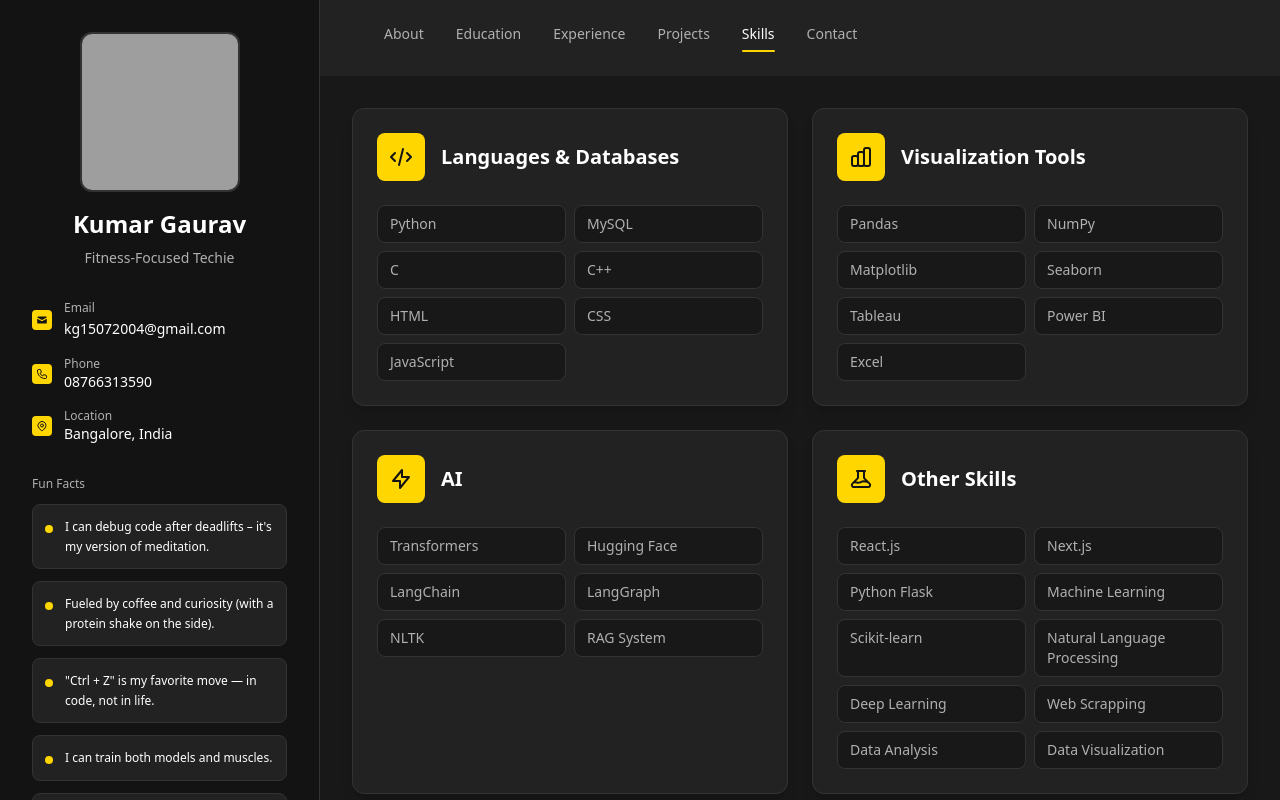
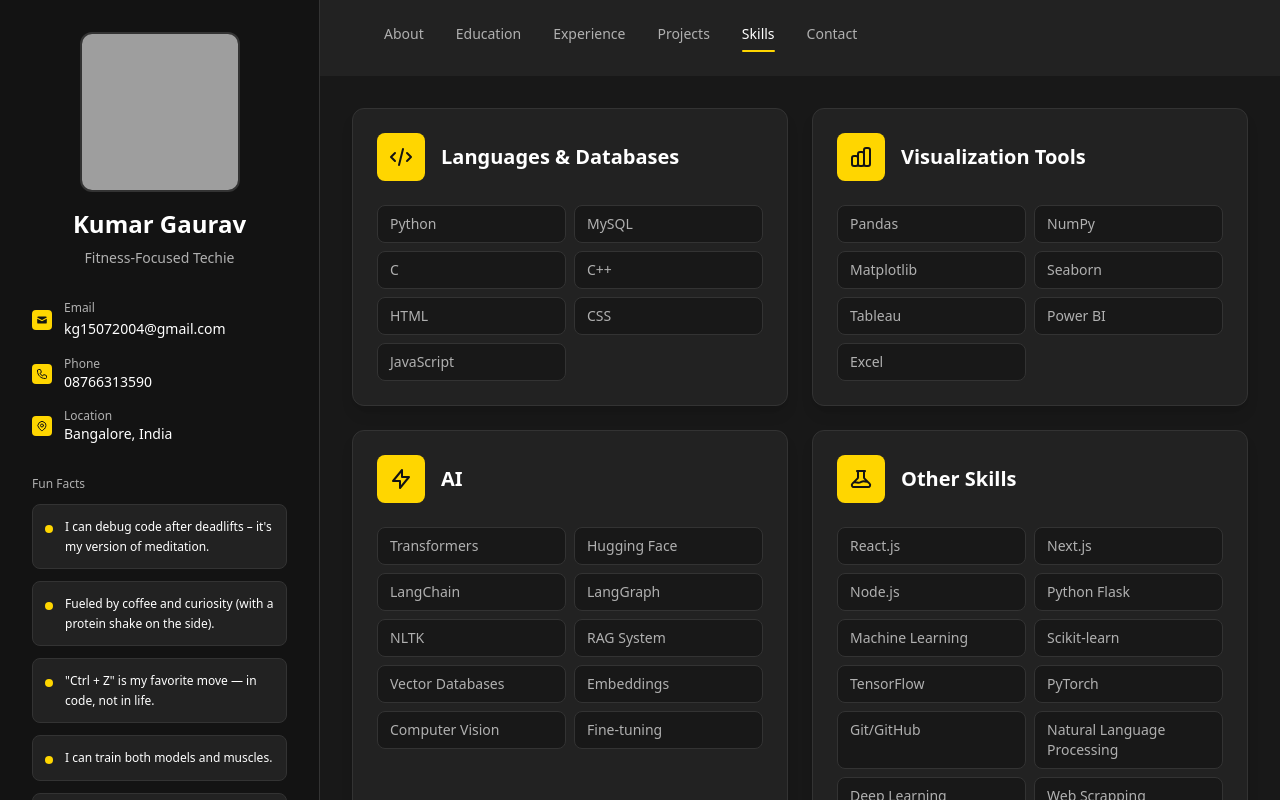
Before and after one commit to 1415-da/MY_PORTFOLIO, a React (Create React App) app: page / in a window 1280 px wide. Both pictures are taken after a click on the button "Skills". Shown: the top 800 px of the page. Built offline with nearby package versions, Linux system fonts and the light colour scheme; grey boxes are pictures that could not be loaded.

Commit message:
skills updated

```diff
--- a/src/components/Skills.js
+++ b/src/components/Skills.js
@@ -21,16 +21,35 @@ const skills = [
   { name: "LangGraph", group: "AI" },
   { name: "NLTK", group: "AI" },
   { name: "RAG System", group: "AI" },
+  { name: "Vector Databases", group: "AI" },
+  { name: "Embeddings", group: "AI" },
+  { name: "Computer Vision", group: "AI" },
+  { name: "Fine-tuning", group: "AI" },
   { name: "React.js", group: "Other Skills" },
   { name: "Next.js", group: "Other Skills" },
+  { name: "Node.js", group: "Other Skills" },
   { name: "Python Flask", group: "Other Skills" },
   { name: "Machine Learning", group: "Other Skills" },
   { name: "Scikit-learn", group: "Other Skills" },
+  { name: "TensorFlow", group: "Other Skills" },
+  { name: "PyTorch", group: "Other Skills" },
+  { name: "Git/GitHub", group: "Other Skills" },
   { name: "Natural Language Processing", group: "Other Skills" },
   { name: "Deep Learning", group: "Other Skills" },
   { name: "Web Scrapping", group: "Other Skills" },
-  { name: "Data Analysis", group: "Other Skills" },
-  { name: "Data Visualization", group: "Other Skills" },
+  { name: "Scalability", group: "System Design" },
+  { name: "API Design", group: "System Design" },
+  { name: "Microservices", group: "System Design" },
+  { name: "Caching", group: "System Design" },
+  { name: "Load Balancing", group: "System Design" },
+  { name: "Database Design", group: "System Design" },
+  { name: "Distributed Systems", group: "System Design" },
+  { name: "High Availability", group: "System Design" },
+  { name: "Analytical Problem-Solving", group: "Soft Skills" },
+  { name: "Data Storytelling", group: "Soft Skills" },
+  { name: "Collaboration", group: "Soft Skills" },
+  { name: "Adaptability", group: "Soft Skills" },
+  { name: "Stakeholder Communication", group: "Soft Skills" },
 ];
 
 const grouped = skills.reduce((acc, skill) => {
@@ -58,6 +77,16 @@ const groupIcons = {
   "Other Skills": (
     <svg className="w-5 h-5 md:w-6 md:h-6 text-[#131313]" fill="none" stroke="currentColor" viewBox="0 0 24 24">
       <path strokeLinecap="round" strokeLinejoin="round" strokeWidth={2} d="M19.428 15.428a2 2 0 00-1.022-.547l-2.387-.477a6 6 0 00-3.86.517l-.318.158a6 6 0 01-3.86.517L6.05 15.21a2 2 0 00-1.806.547M8 4h8l-1 1v5.172a2 2 0 00.586 1.414l5 5c1.26 1.26.367 3.414-1.415 3.414H4.828c-1.782 0-2.674-2.154-1.414-3.414l5-5A2 2 0 009 10.172V5L8 4z" />
+    </svg>
+  ),
+  "System Design": (
+    <svg className="w-5 h-5 md:w-6 md:h-6 text-[#131313]" fill="none" stroke="currentColor" viewBox="0 0 24 24">
+      <path strokeLinecap="round" strokeLinejoin="round" strokeWidth={2} d="M4 5a1 1 0 011-1h14a1 1 0 011 1v2a1 1 0 01-1 1H5a1 1 0 01-1-1V5zM4 13a1 1 0 011-1h6a1 1 0 011 1v6a1 1 0 01-1 1H5a1 1 0 01-1-1v-6zM16 13a1 1 0 011-1h2a1 1 0 011 1v6a1 1 0 01-1 1h-2a1 1 0 01-1-1v-6z" />
+    </svg>
+  ),
+  "Soft Skills": (
+    <svg className="w-5 h-5 md:w-6 md:h-6 text-[#131313]" fill="none" stroke="currentColor" viewBox="0 0 24 24">
+      <path strokeLinecap="round" strokeLinejoin="round" strokeWidth={2} d="M17 20h5v-2a3 3 0 00-5.356-1.857M17 20H7m10 0v-2c0-.656-.126-1.283-.356-1.857M7 20H2v-2a3 3 0 015.356-1.857M7 20v-2c0-.656.126-1.283.356-1.857m0 0a5.002 5.002 0 019.288 0M15 7a3 3 0 11-6 0 3 3 0 016 0zm6 3a2 2 0 11-4 0 2 2 0 014 0zM7 10a2 2 0 11-4 0 2 2 0 014 0z" />
     </svg>
   )
 };
```
